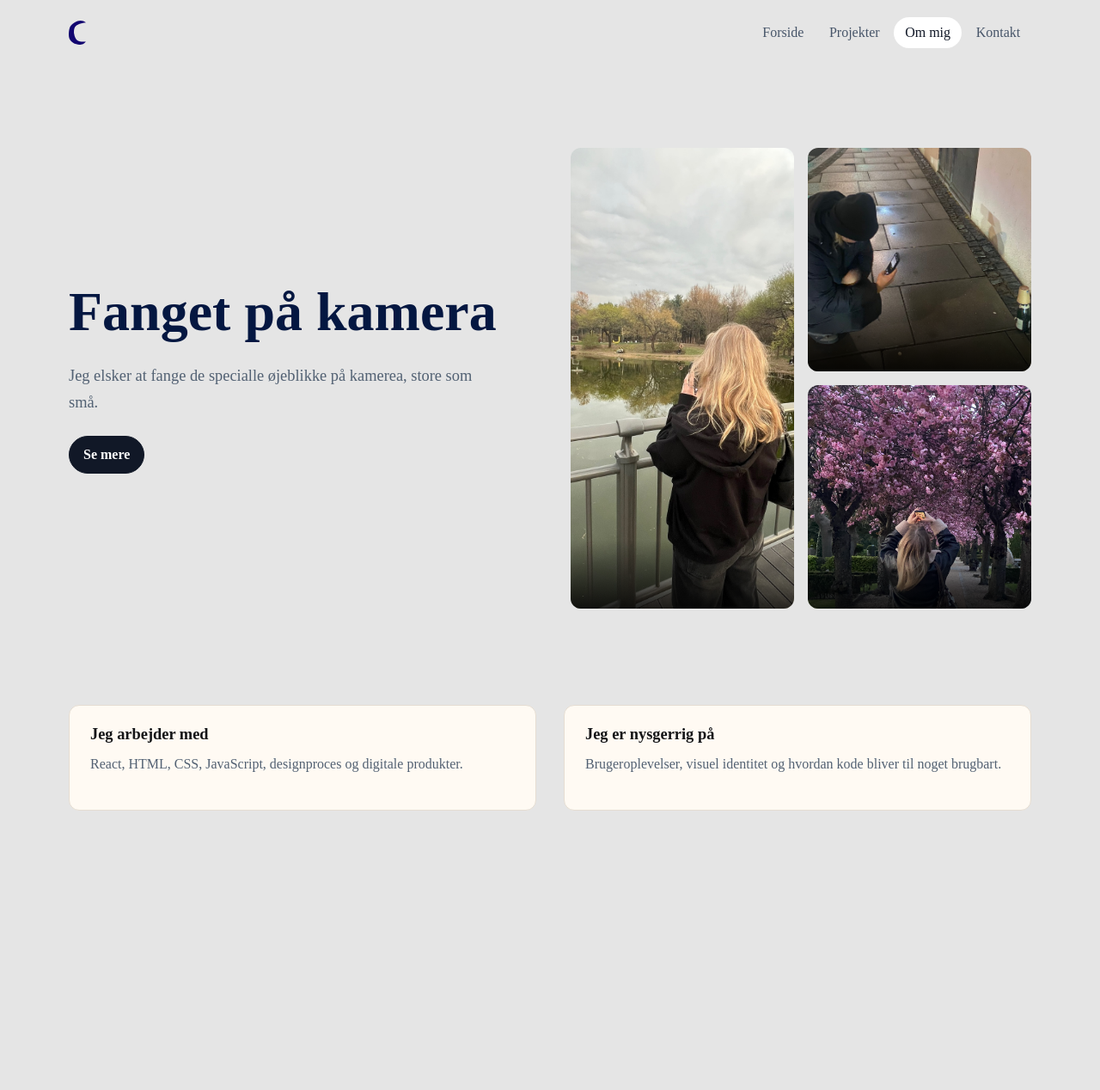
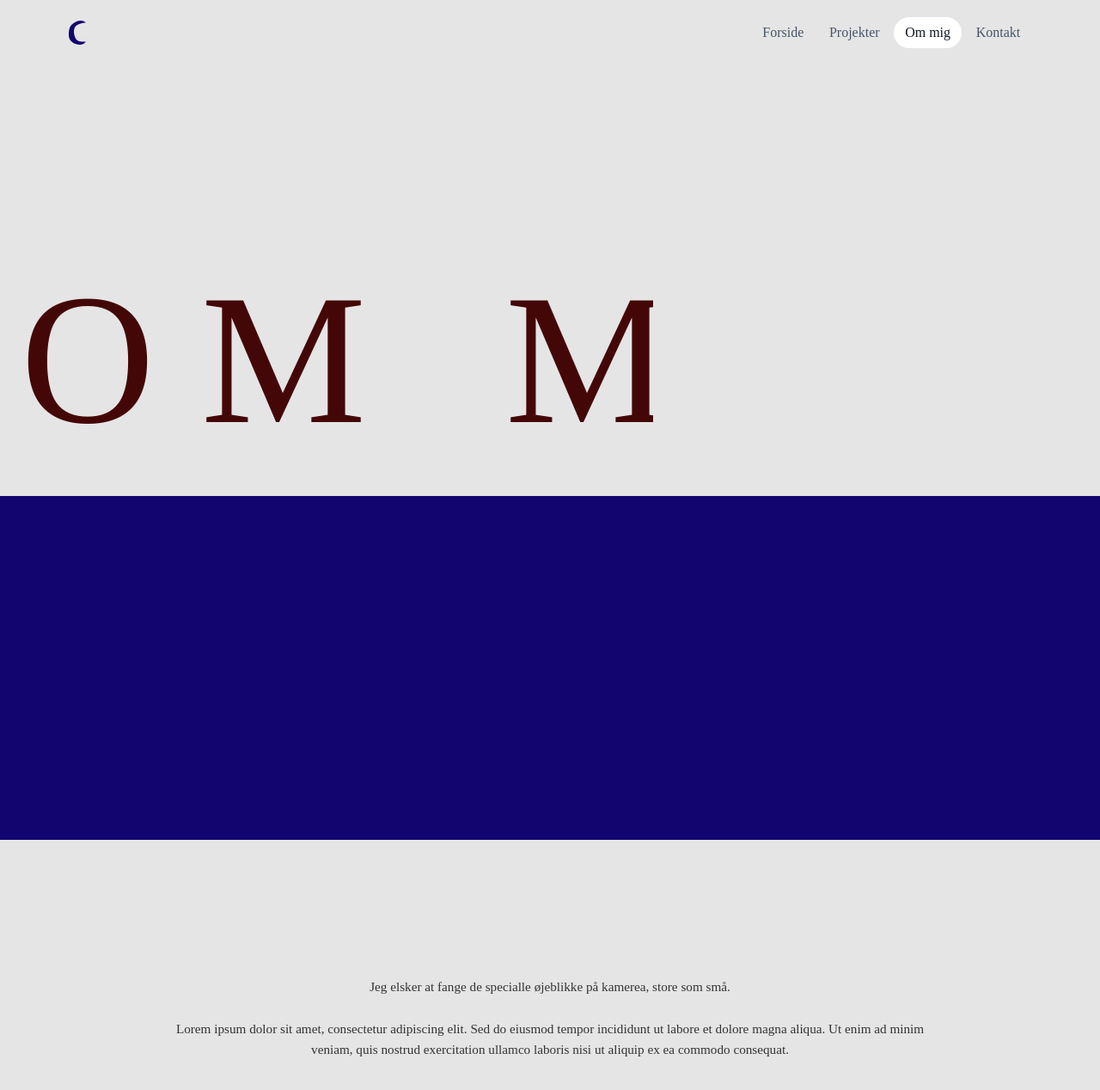
Before and after one commit to Celinamlunding/Celinamlunding.github.io, a React (Vite) app: page /about in a window 1280 px wide. Shown: the top 1268 px of the page at 86% size. Before the commit the page ends 1023 px from the top, so only its background shows below. Built offline with nearby package versions, Linux system fonts and the light colour scheme.

Commit message:
About page ændringer

```diff
--- a/src/pages/AboutPage.css
+++ b/src/pages/AboutPage.css
@@ -1,43 +1,84 @@
-.about-page .about-hero {
-  display: grid;
-  grid-template-columns: 1fr 1fr;
-  gap: 3rem;
-  align-items: center;
-  margin-bottom: 4rem;
-  padding: 3rem 0;
-  max-width: 1400px;
-  margin-left: auto;
-  margin-right: auto;
+.about-page {
+  background: #e5e5e5;
 }
 
-.about-page .about-hero-copy {
-  padding-right: 2rem;
+.about-heading {
+  font-size: 13.5rem;
+  font-weight: 500;
+  color: #440707;
+  text-align: right;
+  padding: 15rem 1.5rem 1.5rem;
+  margin: 0;
+  letter-spacing: 0.25em;
+  white-space: nowrap;
+  overflow-x: auto;
 }
 
-.about-page .about-hero-copy h1 {
-  font-size: clamp(2.8rem, 6vw, 4rem);
-  line-height: 1.1;
-  margin-bottom: 1.5rem;
+.about-section {
+  background: linear-gradient(135deg, #120570 0%, #120570 100%);
+  padding: 10rem 1.5rem;
+  min-height: 50vh;
+  display: flex;
+  align-items: center;
+  justify-content: center;
+  margin-top: 2rem;
 }
 
-.about-page .about-hero-copy .lead {
-  margin-bottom: 1.5rem;
-  max-width: none;
+.about-additional-section {
+  background: #e5e5e5;
+  padding: 6rem 1.5rem 5rem 1.5rem;
+  display: flex;
+  align-items: center;
+  justify-content: center;
+  min-height: 50vh;
+  position: relative;
 }
 
-.about-page .about-grid {
-  display: grid;
-  grid-template-columns: repeat(2, 1fr);
-  grid-template-rows: auto auto;
-  gap: 1rem;
+.about-additional-content {
+  display: flex;
+  flex-direction: column;
+  align-items: center;
+  gap: 3rem;
+  max-width: 900px;
+  width: 100%;
 }
 
-.about-page .service-card {
-  position: relative;
-  overflow: hidden;
-  border-radius: 0.75rem;
-  background: #f0f0f0;
-  aspect-ratio: 1;
+.about-additional-text {
+  flex: 1;
+  color: #333;
+  text-align: center;
+}
+
+.about-additional-text p {
+  font-size: 0.95rem;
+  line-height: 1.6;
+  margin: 0 0 1.5rem 0;
+  color: #333;
+}
+
+.about-additional-text p:last-child {
+  margin-bottom: 0;
+}
+
+/* Responsive design */
+@media (max-width: 768px) {
+  .about-heading {
+    font-size: 2.5rem;
+    padding: 1.5rem 1rem 1rem;
+  }
+
+  .about-section {
+    padding: 2rem 1rem;
+    min-height: auto;
+  }
+
+  .about-additional-section {
+    padding: 2rem 1rem;
+  }
+
+  .about-additional-content {
+    gap: 1.5rem;
+  }
 }
 
 .about-page .service-card:nth-child(1) {
--- a/src/pages/AboutPage.jsx
+++ b/src/pages/AboutPage.jsx
@@ -1,51 +1,28 @@
 import "./AboutPage.css";
 
 function AboutPage() {
-  const services = [
-    { image: "public/collage/IMG_0069.JPG" },
-    { image: "public/collage/IMG_6894.jpg" },
-    { image: "public/collage/MIG.png" },
-  ];
+  return (
+    <div className="about-page">
+      <h1 className="about-heading">OM MIG</h1>
 
-  return (
-    <div className="page about-page">
-      <section className="about-hero">
-        <div className="about-hero-copy">
-          <h1>Fanget på kamera</h1>
-          <p className="lead">
-            Jeg elsker at fange de specialle øjeblikke på kamerea, store som
-            små.
-          </p>
-          <button className="button">Se mere</button>
+      <div className="about-section"></div>
+
+      <div className="about-additional-section">
+        <div className="about-additional-content">
+          <div className="about-additional-text">
+            <p>
+              Jeg elsker at fange de specialle øjeblikke på kamerea, store som
+              små.
+            </p>
+            <p>
+              Lorem ipsum dolor sit amet, consectetur adipiscing elit. Sed do
+              eiusmod tempor incididunt ut labore et dolore magna aliqua. Ut
+              enim ad minim veniam, quis nostrud exercitation ullamco laboris
+              nisi ut aliquip ex ea commodo consequat.
+            </p>
+          </div>
         </div>
-
-        <div className="about-grid" aria-label="Services med billeder">
-          {services.map((service, index) => (
-            <div className="service-card" key={index}>
-              <img src={service.image} alt={service.title} />
-              <div className="service-overlay">
-                <h3>{service.title}</h3>
-              </div>
-            </div>
-          ))}
-        </div>
-      </section>
-
-      <section className="info-list" aria-label="Om mig detaljer">
-        <div>
-          <h2>Jeg arbejder med</h2>
-          <p>
-            React, HTML, CSS, JavaScript, designproces og digitale produkter.
-          </p>
-        </div>
-        <div>
-          <h2>Jeg er nysgerrig på</h2>
-          <p>
-            Brugeroplevelser, visuel identitet og hvordan kode bliver til noget
-            brugbart.
-          </p>
-        </div>
-      </section>
+      </div>
     </div>
   );
 }
```
